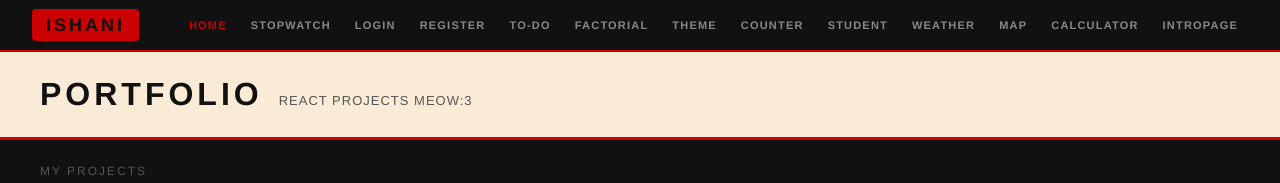
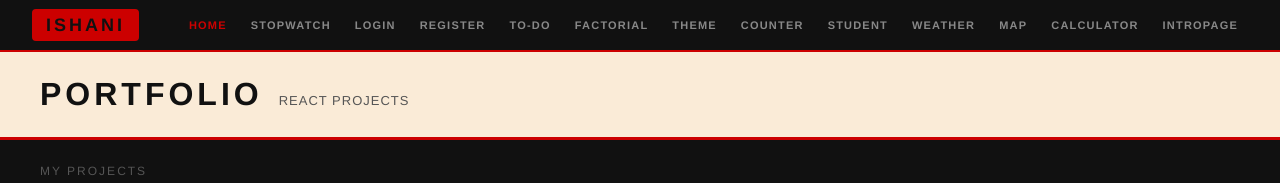
Before and after one commit to Ishani111/PortFolio, a React (Create React App) app: page /home in a window 1280 px wide. Shown: the top 183 px of the page. Built offline with nearby package versions, Linux system fonts and the light colour scheme.

Commit message:
small change in home

```diff
--- a/src/home.js
+++ b/src/home.js
@@ -34,7 +34,7 @@ function Home() {
     <div className="page">
       <header className="site-header">
         <h1>PORTFOLIO</h1>
-        <span className="header-sub">React Projects meow:3</span>
+        <span className="header-sub">React Projects</span>
       </header>
 
       <p className="section-label">My Projects</p>
```
